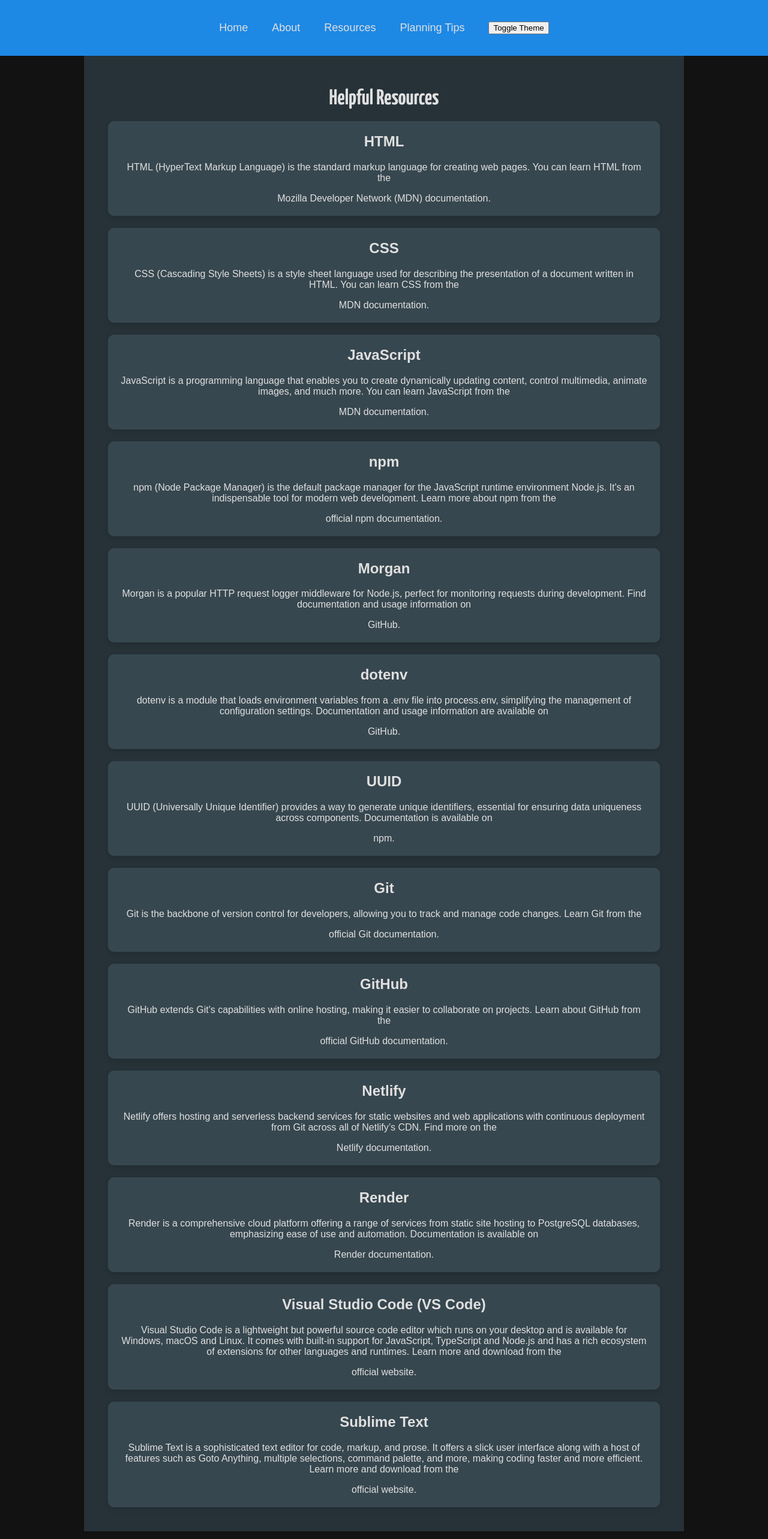
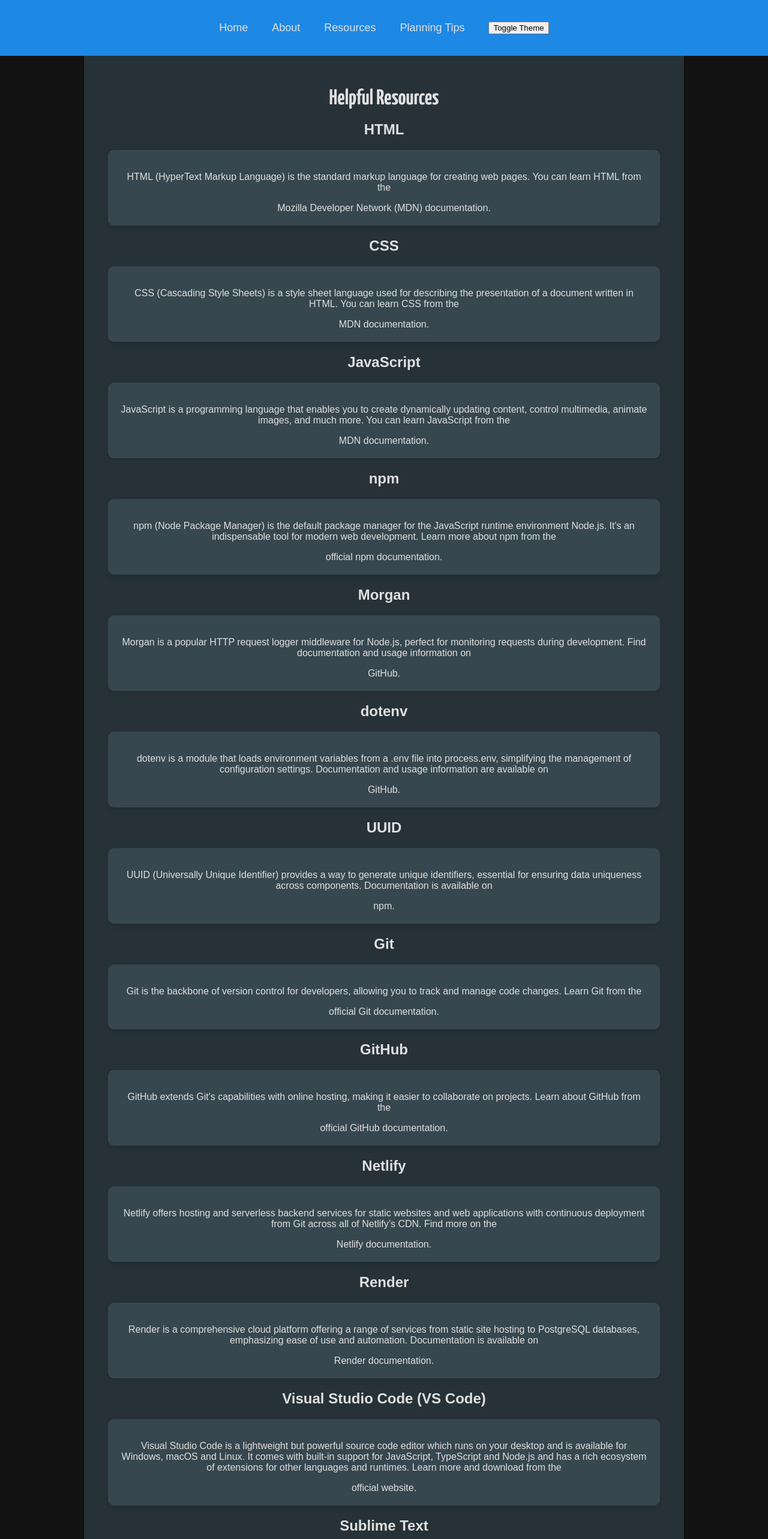
Before and after one commit to MenokoOG/mern_helper_app, a React (Vite) app in the folder client/: page /resources in a window 1280 px wide. Shown: the top 2566 px of the page at 60% size. Built offline with nearby package versions, Linux system fonts and the light colour scheme.

Commit message:
updates: layout changes, 3-7-24

```diff
--- a/client/src/components/Planning.jsx
+++ b/client/src/components/Planning.jsx
@@ -14,6 +14,7 @@
           <section className="content">
              {/* Problem Solving Process */}
              <h2>Code Problem Solving Process</h2>
+             <div className='card'>
             <h3>Understand the Problem:</h3>
 <p>
 Read carefully and identify the key components.</p>
@@ -23,12 +24,13 @@
 <h3>Execute:</h3>
 <p> Code with focus, using VS Code or Sublime Text for a better coding experience. Both editors support extensions and plugins that can facilitate your coding process.</p>
 <h3>Review:</h3>
-<p>Test your code thoroughly. Use Git for version control to manage changes and collaborate with others. GitHub offers actions and CI/CD workflows to automate your testing and deployment processes.</p>
+<p>Test your code thoroughly. Use Git for version control to manage changes and collaborate with others. GitHub offers actions and CI/CD workflows to automate your testing and deployment processes.</p></div>
+
 
             {/* Project Proposal Preparation */}
+
             <h2>Project Planning and Proposal:</h2>
-
-<h3>Project Proposal:</h3>  <p>Start with a clear and concise paragraph. Tools like Google Docs can be useful for drafting and sharing documents.</p>
+            <div className='card'><h3>Project Proposal:</h3>  <p>Start with a clear and concise paragraph. Tools like Google Docs can be useful for drafting and sharing documents.</p>
 
 <h3>MVP Definition:</h3><p> Define the scope of your MVP to ensure you have a focused and attainable goal. Trello or Asana can be used for project management and to track progress. </p>
 
@@ -37,11 +39,14 @@
 <h3>Mind Mapping:</h3><p> Plan your application's architecture and components. MindMeister or Coggle are great tools for creating mind maps and visualizing your project structure. </p>
 
 
-<p>By following these guidelines and utilizing the suggested tools and resources, you can enhance your development workflow, from problem-solving to project planning and execution.</p>
+<p>By following these guidelines and utilizing the suggested tools and resources, you can enhance your development workflow, from problem-solving to project planning and execution.</p></div>
+
+
 
             {/* Agile and Scrum */}
             <h2>Agile and Scrum</h2>
-            <p>Understanding Agile and Scrum is crucial for modern software development. These methodologies promote adaptive planning, evolutionary development, and flexibility. Learn more about Agile from the <a href="https://agilemanifesto.org/">Agile Manifesto</a> and about Scrum from <a href="https://www.scrum.org/resources/what-is-scrum">Scrum.org</a>.</p>
+            <div className='card'><p>Understanding Agile and Scrum is crucial for modern software development. These methodologies promote adaptive planning, evolutionary development, and flexibility. Learn more about Agile from the <a href="https://agilemanifesto.org/">Agile Manifesto</a> and about Scrum from <a href="https://www.scrum.org/resources/what-is-scrum">Scrum.org</a>.</p></div>
+
 
           </section>
         </section>
--- a/client/src/components/Resources.jsx
+++ b/client/src/components/Resources.jsx
@@ -9,46 +9,48 @@
           <h1 className="page-title">Helpful Resources</h1>
           <section className="content">
             {/* Existing resources */}
-            <div className='card'><h2>HTML</h2>
+            <h2>HTML</h2>
+            <div className='card'>
             <p>HTML (HyperText Markup Language) is the standard markup language for creating web pages. You can learn HTML from the
             </p><a href="https://developer.mozilla.org/en-US/docs/Web/HTML">Mozilla Developer Network (MDN) documentation</a>.</div>
-
-              <div className='card'><h2>CSS</h2>
+            <h2>CSS</h2>
+              <div className='card'>
             <p>CSS (Cascading Style Sheets) is a style sheet language used for describing the presentation of a document written in HTML. You can learn CSS from the </p><a href="https://developer.mozilla.org/en-US/docs/Web/CSS">MDN documentation</a>.</div>
-
-            <div className='card'><h2>JavaScript</h2>
+            <h2>JavaScript</h2>
+            <div className='card'>
             <p>JavaScript is a programming language that enables you to create dynamically updating content, control multimedia, animate images, and much more. You can learn JavaScript from the </p><a href="https://developer.mozilla.org/en-US/docs/Web/JavaScript">MDN documentation</a>.</div>
-
-            <div className='card'><h2>npm</h2>
+            <h2>npm</h2>
+            <div className='card'>
             <p>npm (Node Package Manager) is the default package manager for the JavaScript runtime environment Node.js. It's an indispensable tool for modern web development. Learn more about npm from the</p> <a href="https://docs.npmjs.com/">official npm documentation</a>.</div>
-
-            <div className='card'><h2>Morgan</h2>
+            <h2>Morgan</h2>
+            <div className='card'>
             <p>Morgan is a popular HTTP request logger middleware for Node.js, perfect for monitoring requests during development. Find documentation and usage information on</p> <a href="https://github.com/expressjs/morgan">GitHub</a>.</div>
-
-            <div className='card'><h2>dotenv</h2>
+            <h2>dotenv</h2>
+            <div className='card'>
             <p>dotenv is a module that loads environment variables from a .env file into process.env, simplifying the management of configuration settings. Documentation and usage information are available on </p><a href="https://github.com/motdotla/dotenv">GitHub</a>.</div>
-
-            <div className='card'><h2>UUID</h2>
+            <h2>UUID</h2>
+            <div className='card'>
             <p>UUID (Universally Unique Identifier) provides a way to generate unique identifiers, essential for ensuring data uniqueness across components. Documentation is available on</p> <a href="https://www.npmjs.com/package/uuid">npm</a>.</div>
-
-            <div className='card'><h2>Git</h2>
+            <h2>Git</h2>
+            <div className='card'>
             <p>Git is the backbone of version control for developers, allowing you to track and manage code changes. Learn Git from the</p> <a href="https://git-scm.com/documentation">official Git documentation</a>.</div>
-
-            <div className='card'><h2>GitHub</h2>
+            <h2>GitHub</h2>
+            <div className='card'>
             <p>GitHub extends Git's capabilities with online hosting, making it easier to collaborate on projects. Learn about GitHub from the</p> <a href="https://docs.github.com/en">official GitHub documentation</a>.</div>
-
-            <div className='card'><h2>Netlify</h2>
+            <h2>Netlify</h2>
+            <div className='card'>
             <p>Netlify offers hosting and serverless backend services for static websites and web applications with continuous deployment from Git across all of Netlify’s CDN. Find more on the </p><a href="https://docs.netlify.com/">Netlify documentation</a>.</div>
-
-            <div className='card'><h2>Render</h2>
+            <h2>Render</h2>
+            <div className='card'>
             <p>Render is a comprehensive cloud platform offering a range of services from static site hosting to PostgreSQL databases, emphasizing ease of use and automation. Documentation is available on </p><a href="https://render.com/docs">Render documentation</a>.</div>
 
 
             {/* New IDE resources */}
-            <div className='card'><h2>Visual Studio Code (VS Code)</h2>
+            <h2>Visual Studio Code (VS Code)</h2>
+            <div className='card'>
             <p>Visual Studio Code is a lightweight but powerful source code editor which runs on your desktop and is available for Windows, macOS and Linux. It comes with built-in support for JavaScript, TypeScript and Node.js and has a rich ecosystem of extensions for other languages and runtimes. Learn more and download from the</p> <a href="https://code.visualstudio.com/">official website</a>.</div>
-
-            <div className='card'><h2>Sublime Text</h2>
+            <h2>Sublime Text</h2>
+            <div className='card'>
             <p>Sublime Text is a sophisticated text editor for code, markup, and prose. It offers a slick user interface along with a host of features such as Goto Anything, multiple selections, command palette, and more, making coding faster and more efficient. Learn more and download from the </p><a href="https://www.sublimetext.com/">official website</a>.</div>
 
 
```
